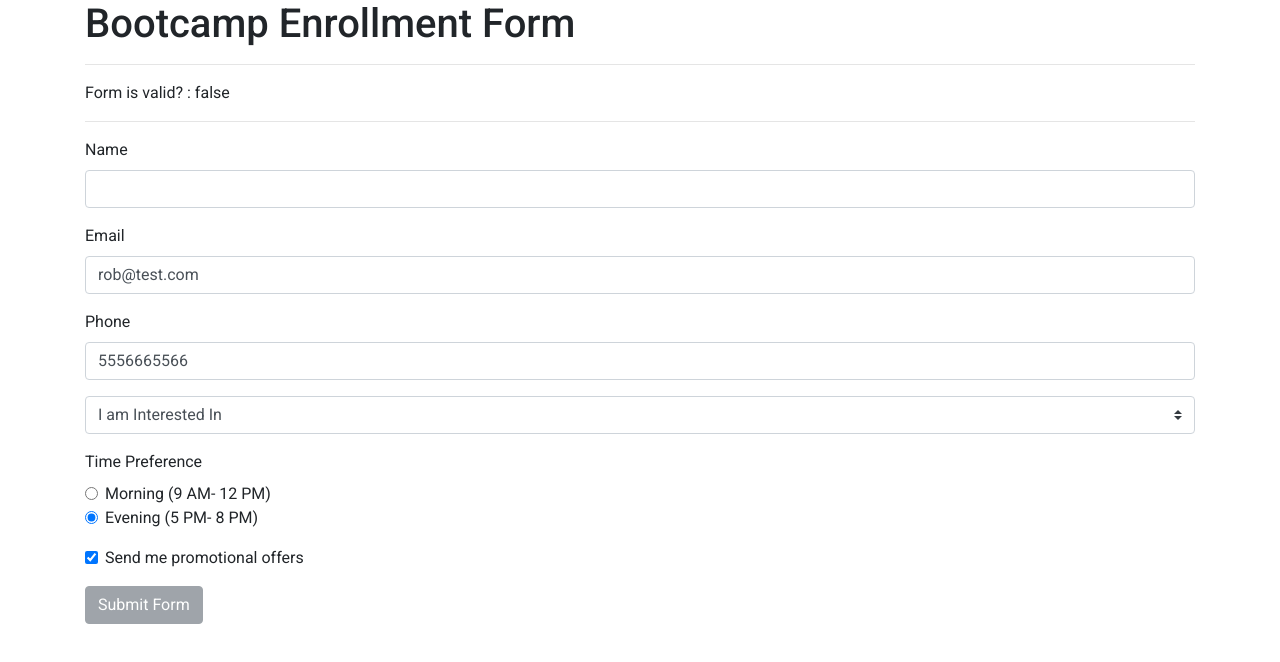
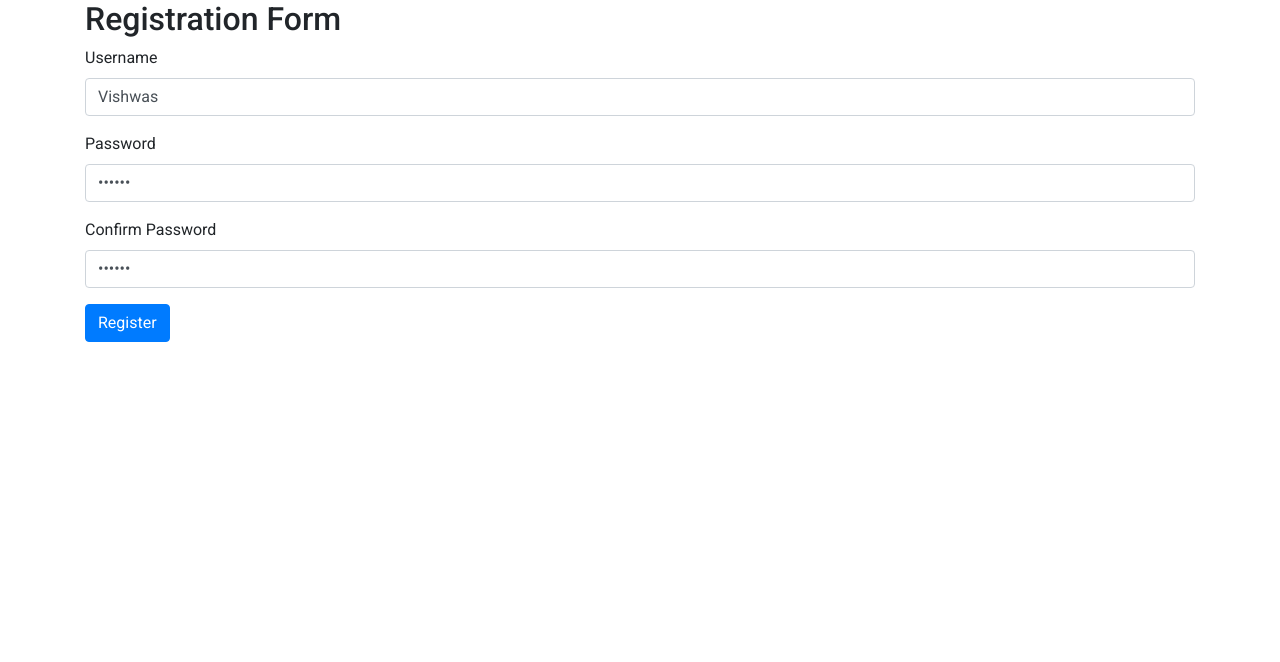
Before and after one commit to ozgursarikamis/angular-forms, an Angular app: page / in a window 1280 px wide. Shown: the top 662 px of the page. Built offline with nearby package versions, Linux system fonts and the light colour scheme.

Commit message:
created reacted form model

```diff
--- a/src/app/app.component.html
+++ b/src/app/app.component.html
@@ -1,86 +1,19 @@
 <div class="container">
-  <h1>Bootcamp Enrollment Form</h1>
-  <div class="alert alert-danger" *ngIf="errorMessage">{{ errorMessage }}</div>
-  <form #userForm="ngForm" novalidate (ngSubmit)="onSubmit(userForm)" *ngIf="!submitted">
-    <!-- {{ userForm.value | json }}
-    <hr />
-    {{ userModel | json }}
-    <hr />
-    Untouched: {{ name.untouched }} <br />
-    Pristine: {{ name.pristine }} -->
-    <hr />
-    <div *ngIf="phone.errors && (phone.invalid || phone.touched)">
-      <small class="text-danger" *ngIf="phone.errors.required">
-        Phone number is required.
-      </small>
-      <small class="text-danger" *ngIf="phone.errors.pattern">
-        Phone number must be 10-digits.
-      </small>
-    </div>
-    <div>
-      Form is valid? : {{ userForm.form.valid }}
-    </div>
-    <hr />
-
+  <h2>Registration Form</h2>
+  <form [formGroup]="registrationForm">
     <div class="form-group">
-      <label>Name</label>
-      <input #name="ngModel" required type="text" name="userName"
-      [class.is-invalid]="name.invalid && name.touched"
-      class="form-control" [(ngModel)]="userModel.name" />
-      <small class="text-danger" [class.d-none]="name.valid || name.untouched">Name is required</small>
+      <label>Username</label>
+      <input formControlName="username" type="text" class="form-control">
     </div>
     <div class="form-group">
-      <label>Email</label>
-      <input name="email" type="email" class="form-control" [(ngModel)]="userModel.email" />
+      <label>Password</label>
+      <input formControlName="password" type="password" class="form-control">
+    </div>
+    <div class="form-group">
+      <label>Confirm Password</label>
+      <input formControlName="confirmPassword" type="password" class="form-control">
     </div>
 
-    <div class="form-group">
-      <label>Phone</label>
-      <input name="phone" [(ngModel)]="userModel.phone" type="tel"
-      #phone="ngModel" pattern="^\d{10}$"
-      [class.is-invalid]="phone.invalid && phone.touched"
-      class="form-control" />
-      <!-- <small class="text-danger" [class.d-none]="phone.valid || phone.untouched">
-        Phone number is required and must be 10-digits
-      </small> -->
-    </div>
-
-    <div class="form-group">
-      <select
-        required #topic="ngModel" [class.is-invalid]="topicHasError && topic.touched"
-        name="topic" class="custom-select" [(ngModel)]="userModel.topic"
-        (blur)="validateTopic(topic.value)" (change)="validateTopic(topic.value)"
-        >
-        <option selected value="default">I am Interested In</option>
-        <option *ngFor="let topic of topics">{{ topic }}</option>
-      </select>
-      <small class="text-danger" [class.d-none]="!topicHasError || topic.untouched">
-        Please choose a topic
-      </small>
-    </div>
-
-    <div class="mb-3">
-      <label>Time Preference</label>
-      <div class="form-check">
-        <input [(ngModel)]="userModel.timePreference" type="radio" class="form-check-input" name="timePreference" value="morning" />
-        <label class="form-check-label">Morning (9 AM- 12 PM)</label>
-      </div>
-      <div class="form-check">
-        <input [(ngModel)]="userModel.timePreference" type="radio" class="form-check-input" name="timePreference" value="evening" />
-        <label class="form-check-label">Evening (5 PM- 8 PM)</label>
-      </div>
-    </div>
-
-    <div class="form-check mb-3">
-      <input name="sendPromotionalEmail" [(ngModel)]="userModel.subscribe" type="checkbox" class="form-check-input" />
-      <label class="form-check-label">Send me promotional offers</label>
-    </div>
-    <!--
-    <div class="mb-3">
-      <input name="profilePicture" ngModel type="file" class="form-file-input">
-    </div> -->
-
-    <button [disabled]="userForm.form.invalid || topicHasError"
-    class="btn btn-secondary" type="submit">Submit Form</button>
+    <button class="btn btn-primary" type="submit">Register</button>
   </form>
 </div>
--- a/src/app/app.component.ts
+++ b/src/app/app.component.ts
@@ -1,6 +1,5 @@
 import { Component } from '@angular/core';
-import { User } from './models/user';
-import { EnrollmentService } from './services/enrollment.service';
+import { FormGroup, FormControl } from '@angular/forms';
 
 @Component({
   selector: 'app-root',
@@ -8,28 +7,9 @@ import { EnrollmentService } from './services/enrollment.service';
   styleUrls: ['./app.component.scss']
 })
 export class AppComponent {
-  topics = ['Angular', 'React', 'Vue'];
-  userModel = new User('', 'rob@test.com', '5556665566', 'default', 'evening', true);
-  submitted = false;
-  errorMessage = '';
-
-  constructor(private enrollmentservice: EnrollmentService) { }
-  topicHasError = true;
-  validateTopic(val: string) {
-    if (val === 'default') {
-      this.topicHasError = true;
-    } else {
-      this.topicHasError = false;
-    }
-  }
-
-  onSubmit(userForm) {
-    console.log('userForm :', userForm);
-    this.submitted = true;
-    this.enrollmentservice.enroll(this.userModel)
-      .subscribe(
-        data => { console.log('Post Success:', data); },
-        error => { this.errorMessage = error.statusText; }
-      );
-  }
+  registrationForm = new FormGroup({
+    username: new FormControl('Vishwas'),
+    password: new FormControl('123456'),
+    confirmPassword: new FormControl('123456')
+  });
 }
--- a/src/app/app.module.ts
+++ b/src/app/app.module.ts
@@ -2,7 +2,7 @@ import { BrowserModule } from '@angular/platform-browser';
 import { NgModule } from '@angular/core';
 
 import { AppRoutingModule } from './app-routing.module';
-import { FormsModule } from '@angular/forms';
+import { ReactiveFormsModule } from '@angular/forms';
 import { AppComponent } from './app.component';
 import { BrowserAnimationsModule } from '@angular/platform-browser/animations';
 import { HttpClientModule } from '@angular/common/http';
@@ -15,7 +15,7 @@ import { HttpClientModule } from '@angular/common/http';
     BrowserModule,
     AppRoutingModule,
     BrowserAnimationsModule,
-    FormsModule,
+    ReactiveFormsModule,
     HttpClientModule
   ],
   providers: [],
```
